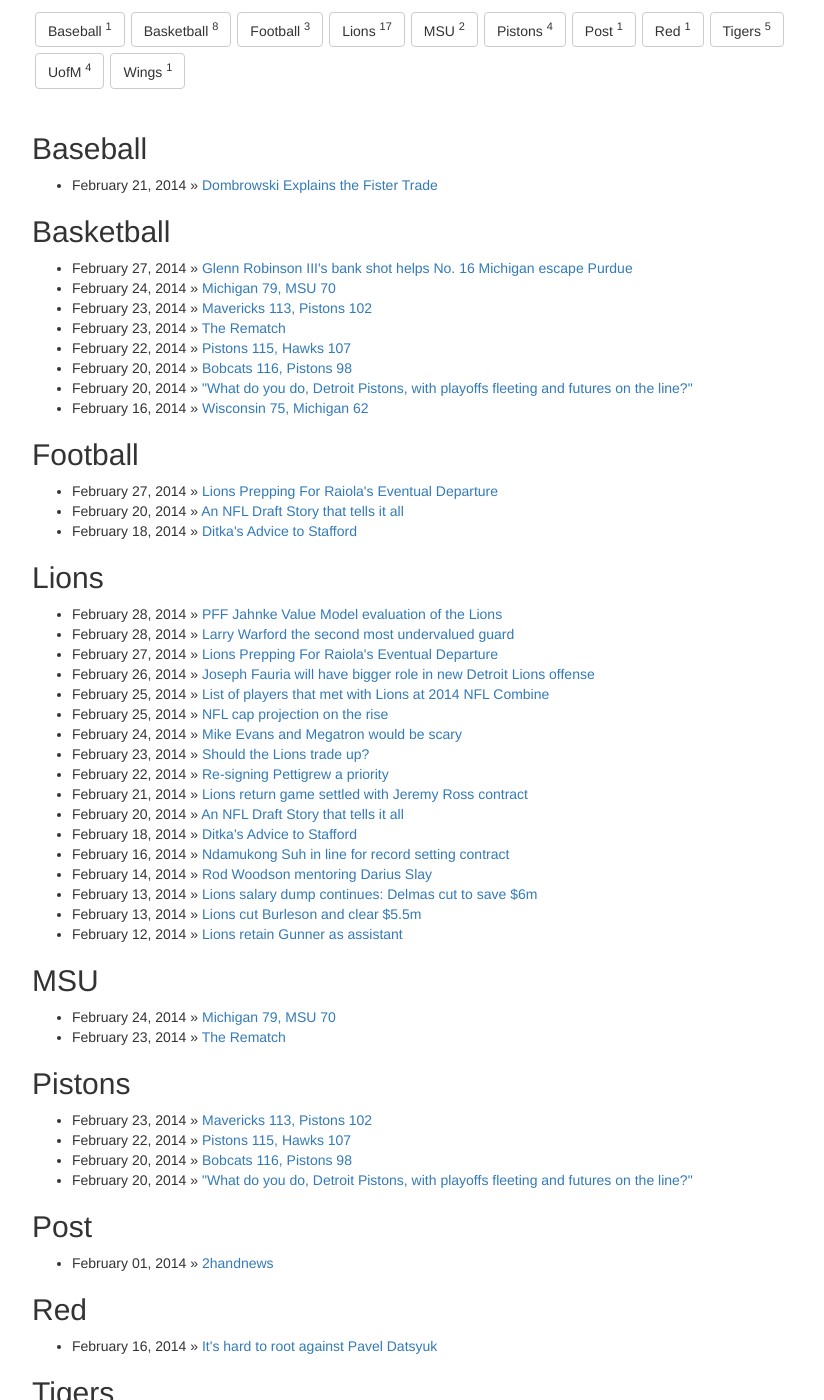
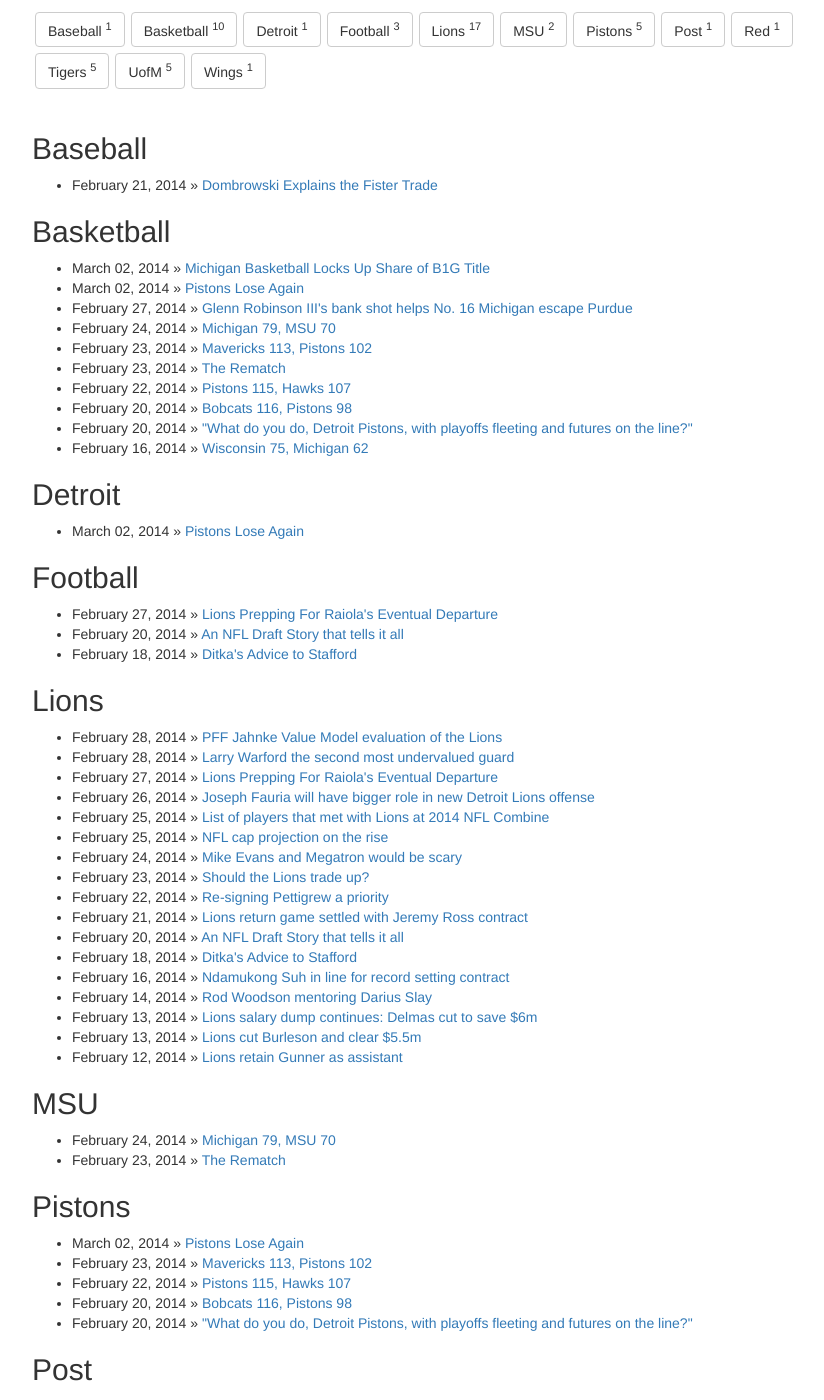
Before and after one commit to aftco/aftco.github.io, a Jekyll site: the page built from tags.html, in a window 1280 px wide and 1400 px high, scrolled down 231 px. Shown: the whole window, without its empty margins (223-1047 px from the left). Built offline with Jekyll 4.4.1, drawn with Linux system fonts in a browser that asks for light colours; nearby versions of some CDN libraries; Markdown is read by kramdown in place of the engine named in the settings; some of the changed text lies outside the part shown.

Commit message:
New UofM post and minor updates to Pistons post

```diff
--- a/_posts/2014-03-02-13-08-pistons-lose-again.md
+++ b/_posts/2014-03-02-13-08-pistons-lose-again.md
@@ -1,7 +1,7 @@
 ---
 layout: post
-title: Pistons lose again
-tags:
+title: Pistons Lose Again
+tags: Detroit Pistons Basketball
 link: http://scores.espn.go.com/nba/recap?gameId=400489749
 ---
 Detroit has only managed a single win in the seven games since the All-Star break. With last night's loss to the Rockets (118-110), they are now 4 games back of Atlanta for the final playoff spot and are now 10th in the East falling behind Cleveland. Their playoff hopes are fading fast.
```
Also changed, not shown: _posts/2014-03-02-13-39-michigan-basketball-ensures-at-least-share-of-b1g-title.md (added, +13 -0 lines).
